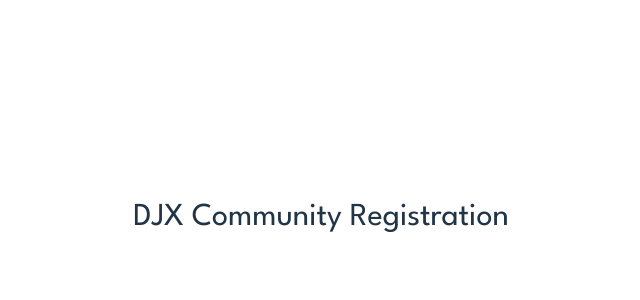
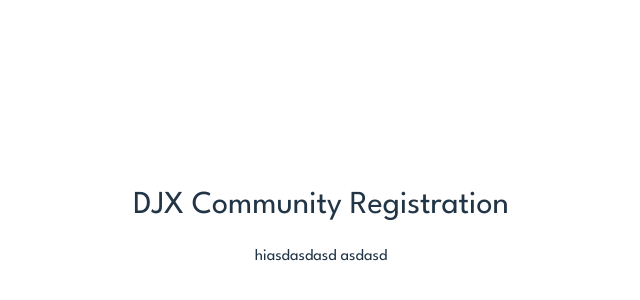
Before and after one commit to djx-community/discord-registration, a React (Vite) app: page / in a window 1280 px wide. Shown: the part 182-482 px from the top of the page, without its empty margins (319-959 px from the left). Built offline with nearby package versions, Linux system fonts and the light colour scheme.

Commit message:
tailwind removed

```diff
--- a/package.json
+++ b/package.json
@@ -23,7 +23,6 @@
     "eslint": "^8.45.0",
     "eslint-plugin-react-hooks": "^4.6.0",
     "eslint-plugin-react-refresh": "^0.4.3",
-    "tailwindcss": "^3.3.3",
     "typescript": "^5.0.2",
     "vite": "^4.4.5"
   }
--- a/src/App.tsx
+++ b/src/App.tsx
@@ -5,6 +5,10 @@
   return (
     <div>
       <h1>DJX Community Registration</h1>
+      <div className='relative flex min-h-screen flex-col justify-center overflow-hidden bg-gray-50 py-6 sm:py-12'>
+        hiasdasdasd
+        asdasd
+      </div>
     </div>
   )
 }
--- a/src/index.css
+++ b/src/index.css
@@ -1,7 +1,3 @@
-@tailwind base;
-@tailwind components;
-@tailwind utilities;
-
 :root {
   font-family: 'League Spartan', 'Helvetica Neue', Helvetica, Arial, sans-serif;
   line-height: 1.5;
--- a/tailwind.config.js
+++ /dev/null
@@ -1,12 +0,0 @@
-/** @type {import('tailwindcss').Config} */
-export default {
-  content: [
-    "./src/**/*.tsx",
-    "./index.html"
-  ],
-  darkMode: true,
-  theme: {
-    extend: {},
-  },
-  plugins: [],
-}
```
Also changed, not shown: 1 other file (tests, documents, lock files or other folders).
